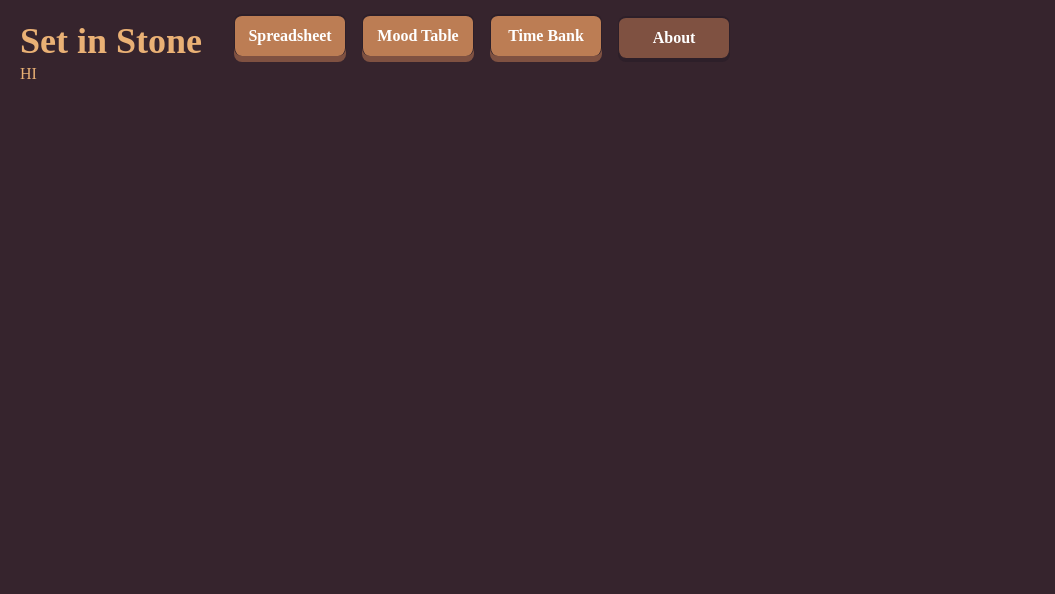
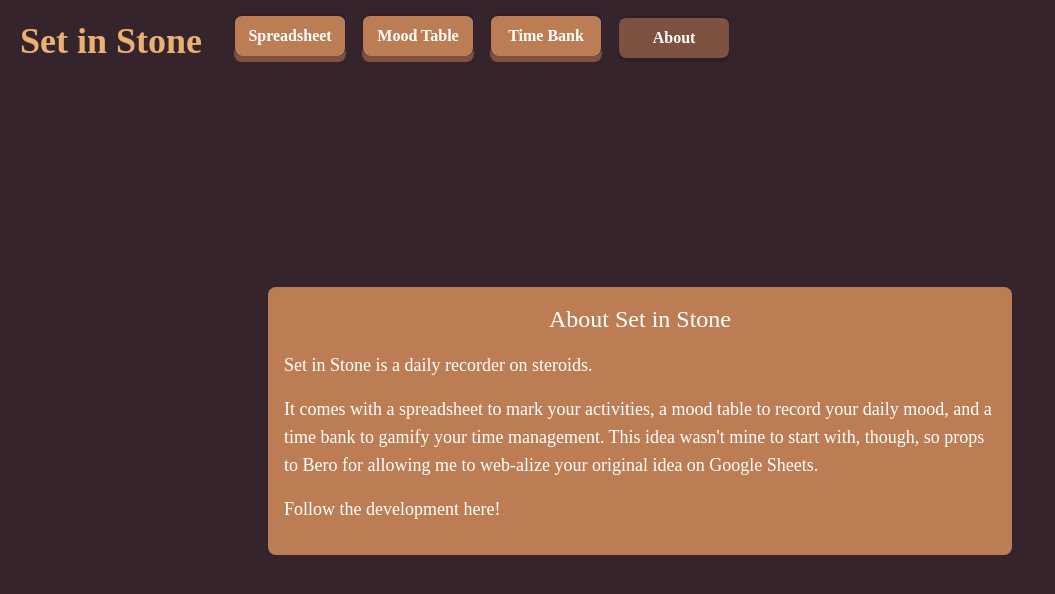
Before and after one commit to KhuiKhui/set-in-stone, a Next.js app: page /about in a window 1280 px wide. Shown: the top 594 px of the page, without its empty margins (0-1055 px from the left). Built offline with nearby package versions, Linux system fonts and the light colour scheme; no server answers; a web font is replaced by a local one.

Commit message:
feat: add about page

```diff
--- a/src/app/about/page.tsx
+++ b/src/app/about/page.tsx
@@ -1,3 +1,22 @@
+import Link from "next/link";
+
 export default function About() {
-  return <div>HI</div>;
+  return <div className="h-screen flex items-center justify-center">
+ <div className="flex h-fit max-w-[60%] bg-base text-lg rounded-lg text-white flex-col p-4">
+<h1 className="text-2xl w-full text-center mb-4">About Set in Stone</h1>
+<p className="mb-4">Set in Stone is a daily recorder on steroids. </p>
+
+  <p className="mb-4">It comes with a <Link href="/" className="hover:text-dim transition-all">spreadsheet</Link> to mark your activities,
+  a <Link href="/mood" className="hover:text-dim transition-all">mood table</Link> to record your daily mood,
+  and a <Link href="/bank" className="hover:text-dim transition-all">time bank</Link> to gamify your time management. This idea
+  wasn't mine to start with, though, so props to Bero for allowing me to web-alize your original idea on Google Sheets.</p>
+
+<p className="mb-4">Follow the development <Link target="_blank" href="https://github.com/KhuiKhui/set-in-stone" className="hover:text-dim transition-all">here!</Link> </p>
+
+
+
+    </div>
+  </div>
+
+
 }
--- a/src/app/layout.tsx
+++ b/src/app/layout.tsx
@@ -14,7 +14,7 @@ export default function RootLayout({
 }>) {
   return (
     <html lang="en">
-      <body className="text-fg bg-bg flex flex-col p-5 antialiased">
+      <body className="text-fg bg-bg flex h-screen w-screen flex-col justify-between p-5 antialiased">
         <Header />
         {children}
       </body>
--- a/src/components/Spreadsheet/Spreadsheet.tsx
+++ b/src/components/Spreadsheet/Spreadsheet.tsx
@@ -14,7 +14,7 @@ function Spreadsheet({
   return (
     <div
       className={cn(
-        'block size-full translate-y-1.5 py-4 font-bold',
+        'block size-full translate-y-1.5 py-6 font-bold',
         'grid grid-cols-25 grid-rows-32 gap-[0.5px] overflow-auto bg-transparent',
         className,
       )}
```
